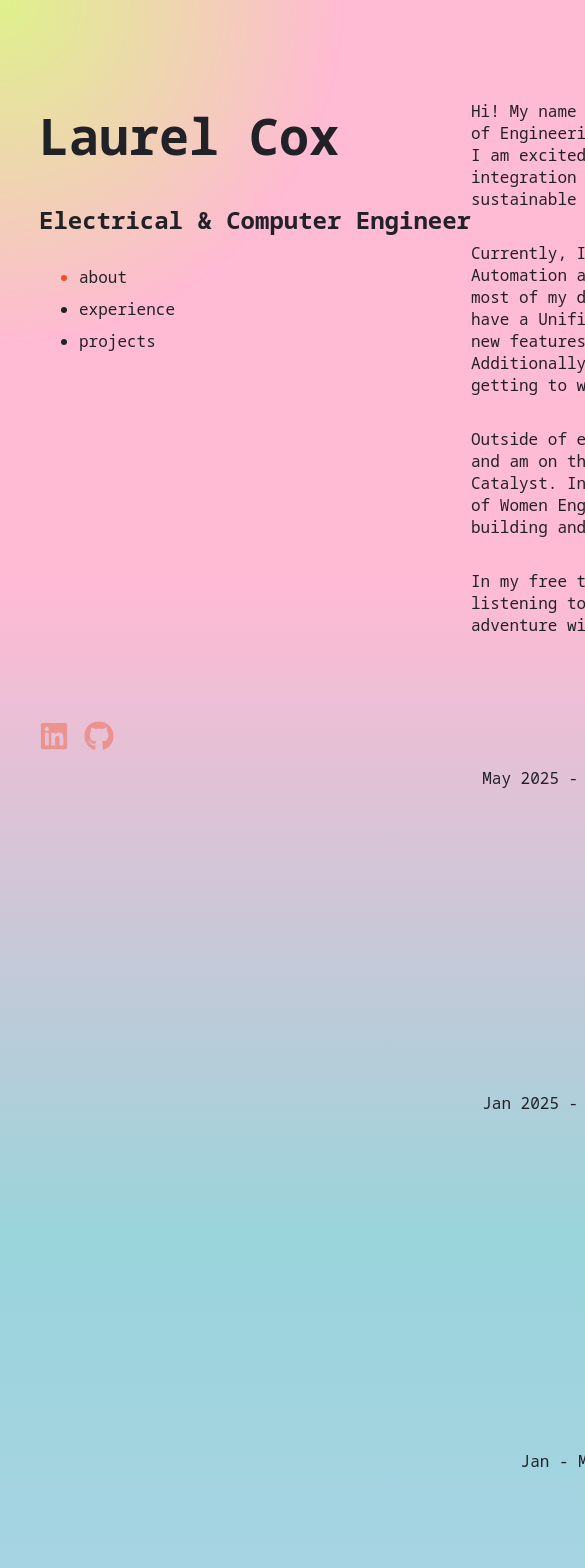
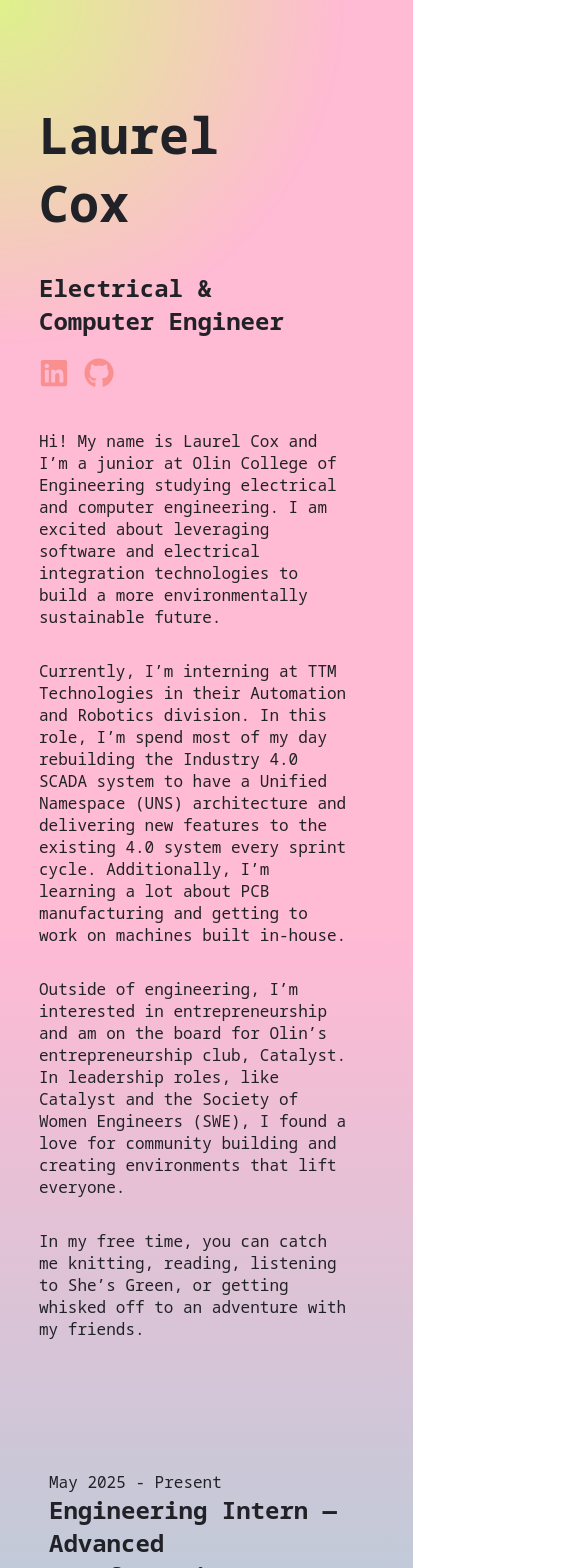
Before and after one commit to coxlaurel/portfolio-site, a React app: page / in a window 390 px wide. Shown: the top 1568 px of the page, 585 px wide, since content can reach past the window. Built offline with nearby package versions, Linux system fonts and the light colour scheme; the HTML template or start-up script is replaced by a standard one.

Commit message:
responsive layout

```diff
--- a/src/components/styles/NavBar.css
+++ b/src/components/styles/NavBar.css
@@ -17,3 +17,9 @@
 .active::marker {
     color: #F15025;
 }
+
+@media only screen and (max-width: 1200px) {
+    .list-item {
+        display: none;
+    }
+}
--- a/src/components/styles/ProjectCard.css
+++ b/src/components/styles/ProjectCard.css
@@ -53,3 +53,31 @@
     margin-top: 0px;
     width: 174px;
 }
+
+@media only screen and (max-width: 1200px) {
+    .tag {
+        text-align: center;
+        align-content: center;
+    }
+}
+
+@media only screen and (max-width: 600px) {
+    .card-div {
+        display: flex;
+        flex-direction: column;
+        justify-content: flex-start;
+        margin-top: 20px;
+        /* padding: 10px; */
+        /* border: solid aqua; */
+    }
+
+    .content-div {
+        margin-left: 0px;
+    }
+
+    .date-text {
+        margin-top: 0px;
+        margin-bottom: 5px;
+        width: 0px;
+    }
+}
--- a/src/index.css
+++ b/src/index.css
@@ -17,6 +17,7 @@ body {
     display: flex;
     flex-direction: row;
     justify-content: space-evenly;
+    /* border: solid black; */
 }
 
 .left-bar-container {
@@ -25,7 +26,8 @@ body {
     top: 8vh;
     /* bottom: 8vh;; */
     height: 82vh;
-    flex-shrink: 0;
+    margin-right: 50px;
+    /* flex-shrink: 0; */
     overflow: hidden;
     display: flex;
     flex-direction: column;
@@ -38,3 +40,23 @@ section {
     padding-top: 10vh;
     /* border: solid black; */
 }
+
+@media only screen and (max-width: 1200px) {
+    .nav-content-container {
+        display: flex;
+        flex-direction: column;
+        justify-content: space-evenly;
+        /* border: solid red; */
+    }
+
+    .left-bar-container {
+        /* max-width: 360px; */
+        position: relative;
+        height: fit-content;
+        overflow: hidden;
+        display: flex;
+        flex-direction: column;
+        justify-content: flex-start;
+        /* border: solid red; */
+    }
+}
```
